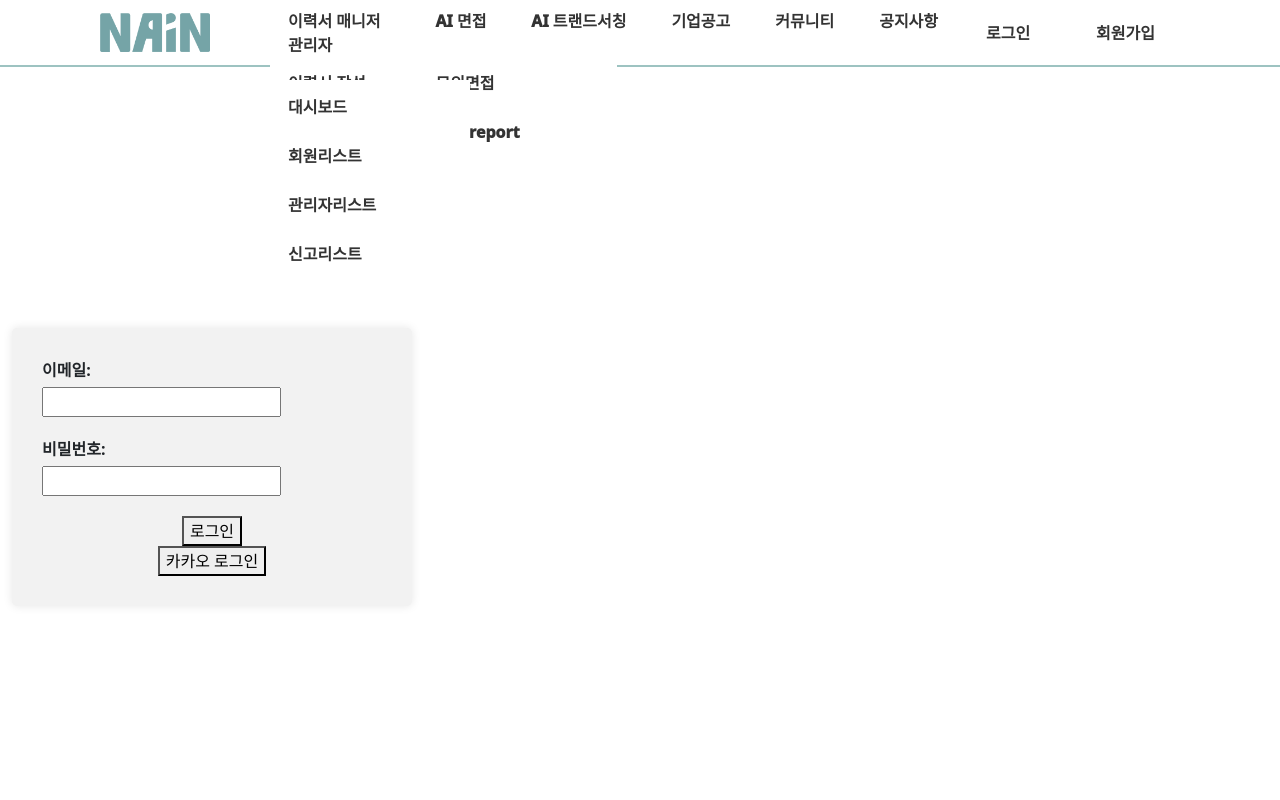
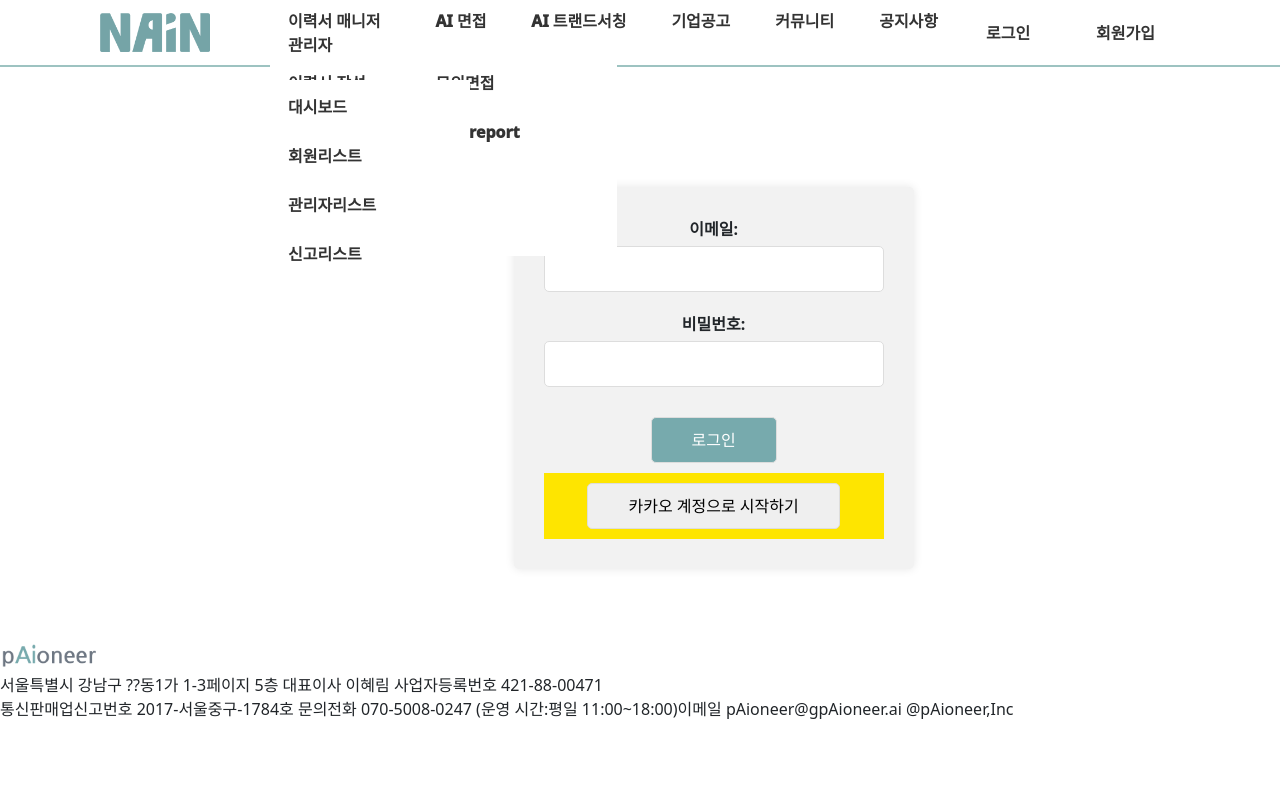
Before and after one commit to minsik99/nainReact, a Next.js app: page /member/login in a window 1280 px wide. Shown: the top 800 px of the page. Built offline with nearby package versions, Linux system fonts and the light colour scheme.

Commit message:
24_06_21_12:10 CSS 코드 전체 수정중...

```diff
--- a/src/components/login/loginForm.jsx
+++ b/src/components/login/loginForm.jsx
@@ -4,10 +4,9 @@ import { login } from '../../api/user';
 import { handleAxiosError } from '../../api/errorAxiosHandle';
 import { useRouter } from 'next/router';
 import KakaoLogin from '../member/KakaoLogin';
-import styles from '../../styles/member/member.module.css';
 
 
-const LoginForm = () => {
+const LoginForm = ({styles}) => {
     const router = useRouter();
     const [formData, setFormData] = useState({
         memberEmail: '',
@@ -41,7 +40,8 @@ const LoginForm = () => {
     };
 
     return (
-        <div className={styles.centerDiv}>
+
+
             <form className={styles.form} onSubmit={handleSubmit}>
                 <div className={styles.formGroup}>
                     <label htmlFor="email">이메일:</label>
@@ -73,12 +73,11 @@ const LoginForm = () => {
                         // 로그인 중이 아닐 때는 로그인 버튼을 표시합니다.
                         <button type="submit">로그인</button>
                     )}
-                    {/* 에러 발생 시 에러 메시지는 handleAxiosError 함수에서 처리합니다.
-                        따라서 여기에 별도로 에러 메시지를 표시할 필요는 없습니다. */}
+
                 </div>
                 <KakaoLogin />
             </form>
-        </div>
+
     );
 };
 
--- a/src/components/member/KakaoLogin.jsx
+++ b/src/components/member/KakaoLogin.jsx
@@ -1,5 +1,5 @@
 import React from 'react';
-import styles from "../../styles/member/member.module.css"
+import styles from '../../styles/member/memberLogin.module.css';
 
 const KakaoLogin = () => {
     const handleLogin = () => {
@@ -19,9 +19,11 @@ const KakaoLogin = () => {
     }
 
     return (
-        <div className={styles.buttonContainer}>
-            <button onClick={handleLogin}>카카오 로그인</button>
-        </div>
+
+            <div className={styles.kakaoLogin}>
+                <button onClick={handleLogin}>카카오 계정으로 시작하기</button>
+            </div>
+
     );
 };
 
--- a/src/pages/member/login.jsx
+++ b/src/pages/member/login.jsx
@@ -1,14 +1,14 @@
 import React from "react";
 import { observer } from "mobx-react";
 import LoginForm from "../../components/login/LoginForm";
-import styles from "../../styles/member/member.module.css";
-
+import styles from '../../styles/member/memberLogin.module.css';
 
 
 const logintest = observer(() => {
     return (
-        <div>
-            <LoginForm />
+        <div className={styles.centerDiv}>
+            <h1>회원가입</h1>
+            <LoginForm styles={styles} />
         </div>
     );
 });
--- a/src/styles/member/member.module.css
+++ b/src/styles/member/member.module.css
@@ -1,4 +1,4 @@
-.centerDiv {
+  .centerDiv {
     display: flex;
     justify-content: center;
     align-items: center;
--- /dev/null
+++ b/src/styles/member/memberLogin.module.css
@@ -0,0 +1,81 @@
+/* memberLogin.module.css */
+
+
+.centerDiv {
+    width: 100%;
+    padding: 20px;
+    text-align: center;
+    margin-top : 100px;
+    display: flex;
+    justify-content: center;
+    left:50%;
+}
+
+.centerDiv form {
+    align-items:center;
+    width: 400px;
+    padding: 30px;
+    background-color: #f2f2f2;
+    border-radius: 5px;
+    box-shadow: 0 0 10px rgba(0, 0, 0, 0.1);
+}
+
+.formGroup {
+    margin-bottom: 20px;
+}
+
+.formGroup label {
+    display: block;
+    margin-bottom: 5px;
+    font-weight: bold;
+}
+
+.formGroup input {
+    width: 100%;
+    padding: 10px;
+    border: 1px solid #ddd;
+    border-radius: 5px;
+    box-sizing: border-box;
+}
+
+.buttonContainer {
+    text-align: center;
+    margin-top: 15px;
+}
+
+.buttonContainer button {
+    margin-top: 10px;
+    margin-bottom: 10px;
+    padding: 10px 40px;
+    background-color: #77AAAD;
+    color: white;
+    border: 1px solid #ddd;
+    border-radius: 5px;
+    cursor: pointer;
+    transition: background-color 0.3s ease;
+}
+
+.buttonContainer button:hover {
+    background-color: #6E7783;
+}
+
+.buttonContainer p {
+    font-size: 14px;
+    color: #888;
+}
+
+
+.kakaoLogin {
+    background-color: #fee500;
+    color: #3c1e1e;
+}
+
+.kakaoLogin button{
+    margin-top: 10px;
+    margin-bottom: 10px;
+    padding: 10px 40px;
+    border: 1px solid #ddd;
+    border-radius: 5px;
+    cursor: pointer;
+    transition: background-color 0.3s ease;
+}
```
Also changed, not shown: src/styles/member/terms.module.css (+7 -7 lines).
